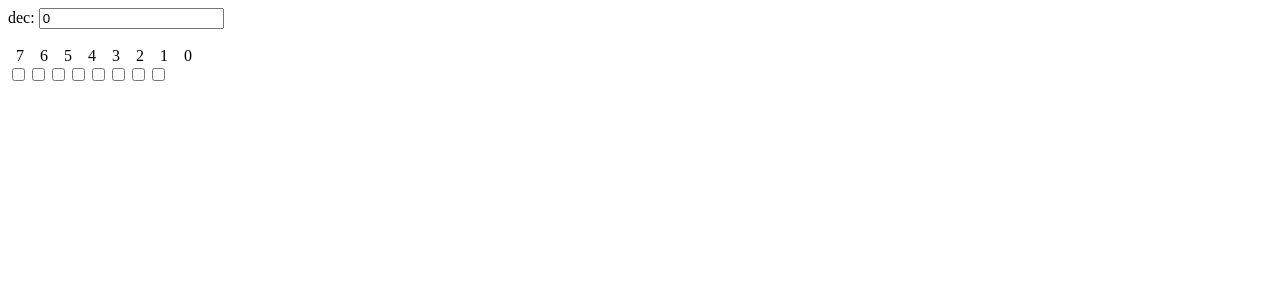
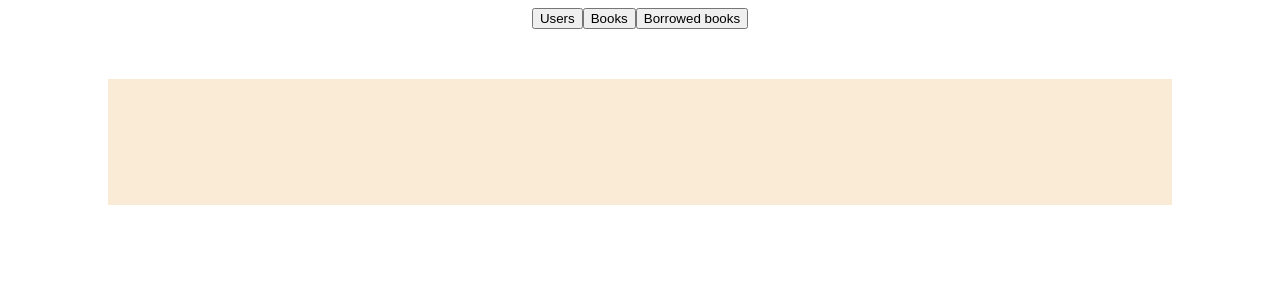
Before and after one commit to Matejisavailable/duloha1, an Angular app: page / in a window 1280 px wide. Shown: the top 300 px of the page. Built offline with nearby package versions, Linux system fonts and the light colour scheme.

Commit message:
Funkcionalita prepínania a pridávania záznamov do zoznamu pre div výpožičky

```diff
--- a/src/app/app.component.html
+++ b/src/app/app.component.html
@@ -1,18 +1,30 @@
-<div class="content" role="main">
+ <div class="" style="text-align: center;margin-bottom: 50px">
+  <button (click)="otvorMenu(menu.OSOBY)">Users</button>
+  <button (click)="otvorMenu(menu.KNIHY)">Books</button>
+  <button (click)="otvorMenu(menu.VYPOZICKY)">Borrowed books</button>
+ </div>
 
-  dec: <input [(ngModel)]="desiatkove"(change)="prevodDo2()">
+<div style="margin: 0px 100px 0px 100px;padding: 5%;background-color: antiquewhite">
+  <div *ngIf="aktMenu == menu.OSOBY">
 
-  <br><br>
-  <a>&nbsp;&nbsp;7&nbsp;&nbsp;&nbsp;&nbsp;6&nbsp;&nbsp;&nbsp;&nbsp;5&nbsp;&nbsp;&nbsp;&nbsp;4&nbsp;&nbsp;&nbsp;&nbsp;3&nbsp;&nbsp;&nbsp;&nbsp;2&nbsp;&nbsp;&nbsp;&nbsp;1&nbsp;&nbsp;&nbsp;&nbsp;0</a>
-  <br>
+  </div>
 
-  <input type="checkbox">
-  <input type="checkbox">
-  <input type="checkbox">
-  <input type="checkbox">
-  <input type="checkbox">
-  <input type="checkbox">
-  <input type="checkbox">
-  <input type="checkbox">
 
+
+  <div *ngIf="aktMenu == menu.KNIHY">
+
+  </div>
+
+
+
+  <div *ngIf="aktMenu == menu.VYPOZICKY">
+    ID: <input [(ngModel)]="pozicana.id" [disabled]="zakaz"><br>
+    Book: <input [(ngModel)]="pozicana.kniha" [disabled]="zakaz"><br>
+    User: <input [(ngModel)]="pozicana.zakaznik" [disabled]="zakaz"><br>
+    <button (click)="pridajP()">Pridaj</button>
+    <h2>ZOZNAM</h2>
+    <div *ngFor="let p of pozicane">
+     {{p.id}} {{p.kniha}} {{p.zakakznik}};
+    </div>
+  </div>
 </div>
--- a/src/app/app.component.ts
+++ b/src/app/app.component.ts
@@ -1,4 +1,6 @@
 import { Component } from '@angular/core';
+import {FormControl, FormGroup} from "@angular/forms";
+enum MENU {OSOBY,KNIHY,VYPOZICKY}
 
 @Component({
   selector: 'app-root',
@@ -6,10 +8,21 @@ import { Component } from '@angular/core';
   styleUrls: ['./app.component.css']
 })
 export class AppComponent {
-  title = 'duloha1';
-  desiatkove = 0;
-  dvojkove = "";
-  public prevodDo2(){
-    this.dvojkove = ((this.desiatkove >>> 0).toString(2));
+
+  osoba = {id: '1',meno:'ADAM HUDEC', kontakt:'094242424'};
+  kniha = {id: '1',meno: 'Silmarilion', autor: 'J.R.R Tolkien', dostupna:"Ano"};
+  pozicana = {id:'1', kniha:'Silmarilion',zakaznik:'ADAM HUDEC'};
+  zakaz = false;
+  osoby:any = [];
+  knihy:any = [];
+  pozicane:any = [];
+  menu = MENU;
+  aktMenu: MENU = MENU.OSOBY;
+  otvorMenu(m:MENU){
+    this.aktMenu = m;
+  }
+
+  pridajP(){
+    this.pozicane.push({id:this.pozicana.id, kniha:this.pozicana.kniha, zakakznik:this.pozicana.zakaznik});
   }
 }
--- a/src/index.html
+++ b/src/index.html
@@ -2,7 +2,7 @@
 <html lang="en">
 <head>
   <meta charset="utf-8">
-  <title>Duloha1</title>
+  <title>Duloha2</title>
   <base href="/">
   <meta name="viewport" content="width=device-width, initial-scale=1">
   <link rel="icon" type="image/x-icon" href="favicon.ico">
```
